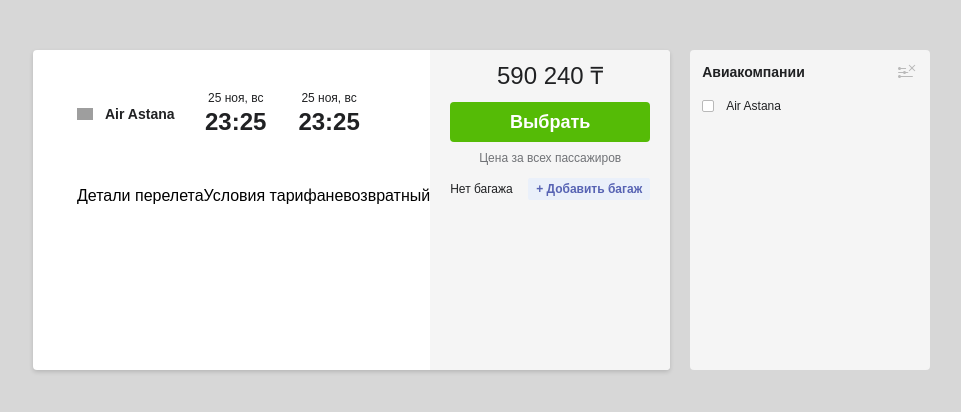
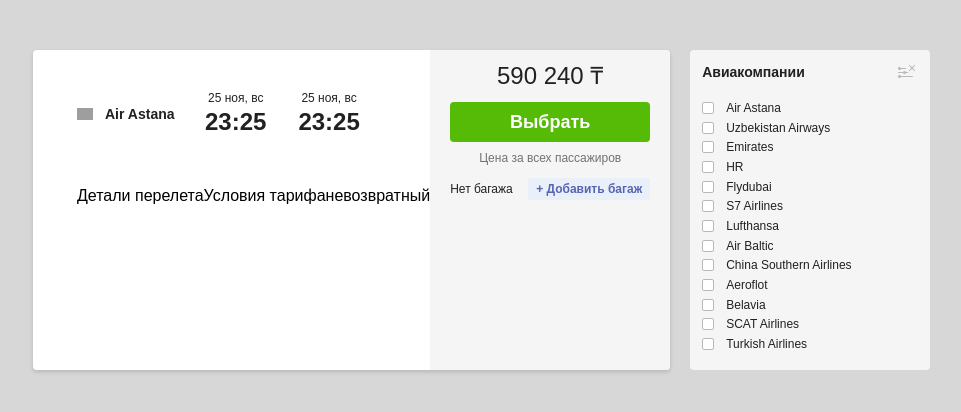
Before and after one commit to alen-ich/aviata-task, a Vue app: page / in a window 1280 px wide. Shown: the top 412 px of the page, without its empty margins (136-1097 px from the left). Built offline with nearby package versions, Linux system fonts and the light colour scheme; grey boxes are pictures that could not be loaded.

Commit message:
feat: filter checkboxes

```diff
--- a/src/App.vue
+++ b/src/App.vue
@@ -25,7 +25,7 @@ const readJSON = () => {
   <div class="flex gap-x-5">
     <div class="flex flex-col"></div>
     <TicketList msg="Vite + Vue" />
-    <CompanyFilter />
+    <CompanyFilter :airlines="dataAirlines"/>
   </div>
 </template>
 
--- a/src/components/CompanyFilter.vue
+++ b/src/components/CompanyFilter.vue
@@ -1,5 +1,10 @@
 <script setup lang="ts">
 import { onBeforeMount, onMounted, ref } from 'vue'
+
+const airlineFilter = ref([] as any)
+
+defineProps<{ airlines: any }>()
+
 </script>
 
 <template>
@@ -16,22 +21,25 @@ import { onBeforeMount, onMounted, ref } from 'vue'
 
         </div>
         <div class="flex flex-col overflow-auto">
-            <label class="flex gap-x-3 items-center cursor-pointer custom-label text-deep-dark text-xs">
+            <label class="flex gap-x-3 items-center cursor-pointer custom-label text-deep-dark text-xs h-8"
+                v-for="(airline, code) in airlines">
                 <span
-                    class="w-3 h-3 bg-white rounded-sm border-[1px] border-solid border-grey relative checkbox-custom"></span>
-                <input type="checkbox" class="hidden">
-                Air Astana
+                    class="w-3 h-3 bg-white rounded-sm border-[1px] border-solid border-grey relative checkbox-custom"
+                    :class="{'bg-bright-green border-bright-green checkbox-custom-checked' : airlineFilter.includes(code)}"></span>
+                <input type="checkbox" class="hidden" v-model="airlineFilter" :value="code">
+                {{ airline }}
             </label>
         </div>
     </div>
 </template>
 
 <style scoped>
+
 #close-filter:hover .close-filter-icon {
     fill: #7284e4;
 }
 
-.custom-label:hover .checkbox-custom::before {
+.custom-label:hover .checkbox-custom::before  {
     content: url("../assets/mark-icon.svg");
     width: 8px;
     height: 8px;
@@ -39,4 +47,23 @@ import { onBeforeMount, onMounted, ref } from 'vue'
     top: -4px;
     left: 1px;
 }
+
+.checkbox-custom-checked::before {
+    content: url("../assets/mark-white.svg");
+    width: 8px;
+    height: 8px;
+    position: absolute;
+    top: -4px;
+    left: 1px;
+}
+
+.custom-label:hover .checkbox-custom-checked::before {
+    content: url("../assets/mark-white.svg");
+    width: 8px;
+    height: 8px;
+    position: absolute;
+    top: -4px;
+    left: 1px;
+}
+
 </style>
```
Also changed, not shown: src/assets/mark-white.svg (added).
